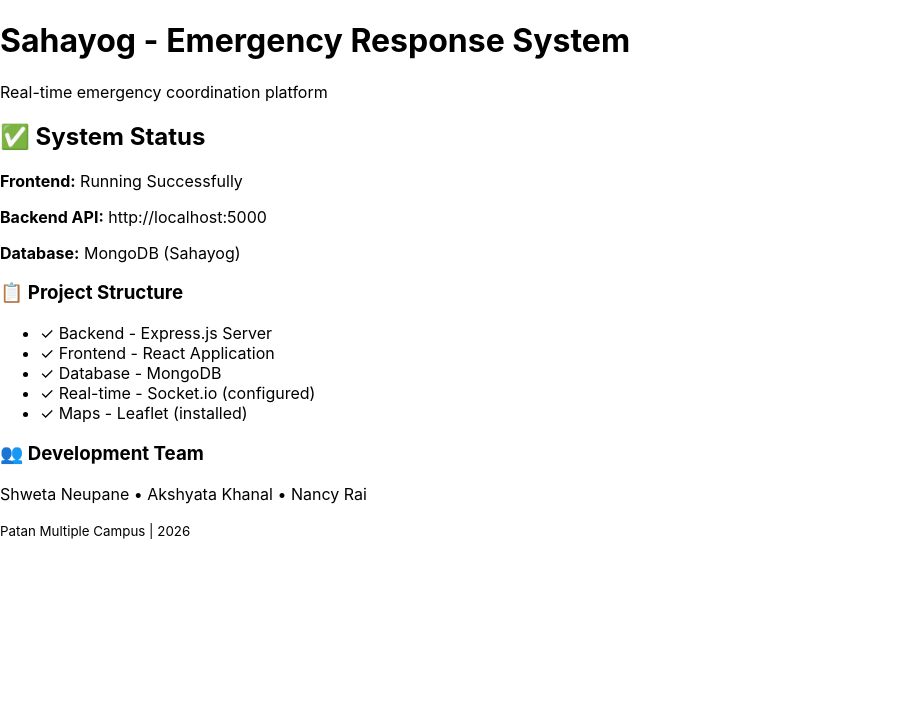
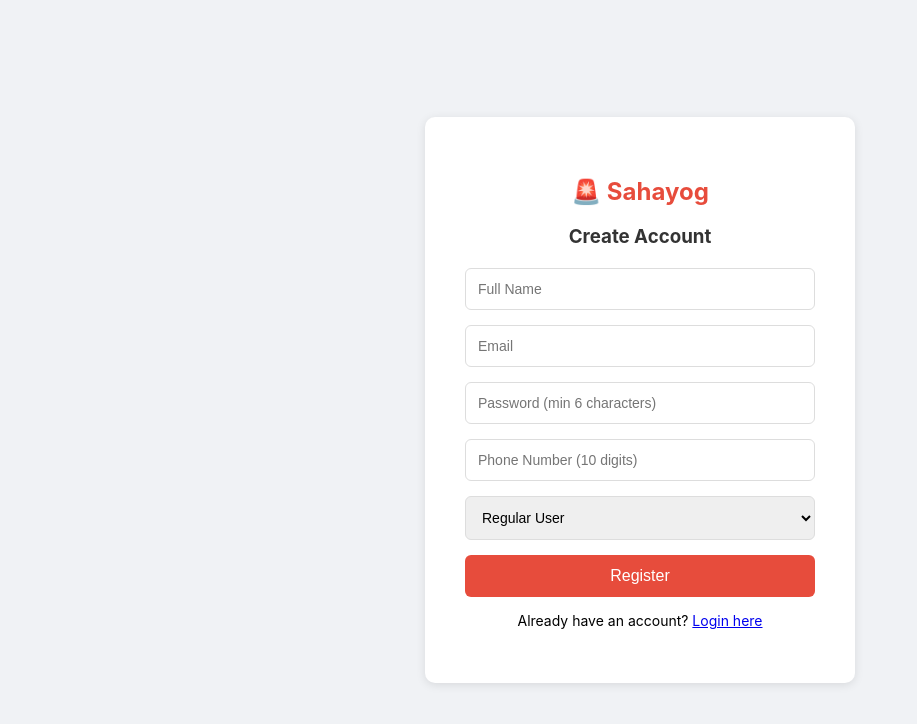
Before and after one commit to shh-we/Sahayog, a React (Create React App) app in the folder frontend/: page /register in a window 1280 px wide. Shown: the top 724 px of the page, without its empty margins (0-917 px from the left). Built offline with nearby package versions, Linux system fonts and the light colour scheme.

Commit message:
login and reg complete

```diff
--- a/frontend/package.json
+++ b/frontend/package.json
@@ -8,7 +8,7 @@
     "react": "^19.2.4",
     "react-dom": "^19.2.4",
     "react-leaflet": "^5.0.0",
-    "react-router-dom": "^7.13.1",
+    "react-router-dom": "^7.13.2",
     "react-scripts": "5.0.1",
     "socket.io-client": "^4.8.3"
   },
--- a/frontend/src/App.js
+++ b/frontend/src/App.js
@@ -1,38 +1,17 @@
+import React from 'react';
+import { BrowserRouter as Router, Routes, Route } from 'react-router-dom';
+import Login from './pages/Login';
+import Register from './pages/Register';
 
-  function App() {
+function App() {
   return (
-    <div className="App">
-      <header>
-        <h1> Sahayog - Emergency Response System</h1>
-        <p>Real-time emergency coordination platform</p>
-      </header>
-
-      <main>
-        <div className="status-card">
-          <h2>✅ System Status</h2>
-          <p><strong>Frontend:</strong> Running Successfully</p>
-          <p><strong>Backend API:</strong> http://localhost:5000</p>
-          <p><strong>Database:</strong> MongoDB (Sahayog)</p>
-        </div>
-
-        <div className="info-card">
-          <h3>📋 Project Structure </h3>
-          <ul>
-            <li>✓ Backend - Express.js Server</li>
-            <li>✓ Frontend - React Application</li>
-            <li>✓ Database - MongoDB</li>
-            <li>✓ Real-time - Socket.io (configured)</li>
-            <li>✓ Maps - Leaflet (installed)</li>
-          </ul>
-        </div>
-
-        <div className="team-card">
-          <h3>👥 Development Team</h3>
-          <p>Shweta Neupane • Akshyata Khanal • Nancy Rai</p>
-          <p><small>Patan Multiple Campus | 2026</small></p>
-        </div>
-      </main>
-    </div>
+    <Router>
+      <Routes>
+        <Route path="/" element={<Login />} />
+        <Route path="/login" element={<Login />} />
+        <Route path="/register" element={<Register />} />
+      </Routes>
+    </Router>
   );
 }
 
--- /dev/null
+++ b/frontend/src/pages/Login.js
@@ -0,0 +1,73 @@
+import React, { useState } from 'react';
+import axios from 'axios';
+import { useNavigate, Link } from 'react-router-dom';
+
+function Login() {
+  const [email, setEmail] = useState('');
+  const [password, setPassword] = useState('');
+  const [error, setError] = useState('');
+  const navigate = useNavigate();
+
+  const handleLogin = async (e) => {
+    e.preventDefault();
+    try {
+      const res = await axios.post('http://localhost:5000/api/auth/login', {
+        email,
+        password
+      });
+      localStorage.setItem('token', res.data.token);
+      localStorage.setItem('role', res.data.user.role);
+
+      if (res.data.user.role === 'admin') navigate('/admin');
+      else if (res.data.user.role === 'responder') navigate('/responder');
+      else navigate('/dashboard');
+    } catch (err) {
+      setError('Invalid email or password');
+    }
+  };
+
+  return (
+    <div style={styles.container}>
+      <div style={styles.box}>
+        <h2 style={styles.title}>🚨 Sahayog</h2>
+        <h3 style={styles.subtitle}>Login</h3>
+        {error && <p style={styles.error}>{error}</p>}
+        <form onSubmit={handleLogin}>
+          <input
+            style={styles.input}
+            type="email"
+            placeholder="Email"
+            value={email}
+            onChange={(e) => setEmail(e.target.value)}
+            required
+          />
+          <input
+            style={styles.input}
+            type="password"
+            placeholder="Password"
+            value={password}
+            onChange={(e) => setPassword(e.target.value)}
+            required
+          />
+          <button style={styles.button} type="submit">Login</button>
+        </form>
+        <p style={styles.link}>
+          Don't have an account? <Link to="/register">Register here</Link>
+        </p>
+      </div>
+    </div>
+  );
+}
+
+const styles = {
+  container: { display:'flex', justifyContent:'center', alignItems:'center', height:'100vh', backgroundColor:'#f0f2f5' },
+  box: { backgroundColor:'white', padding:'40px', borderRadius:'10px', boxShadow:'0 2px 10px rgba(0,0,0,0.1)', width:'350px' },
+  title: { textAlign:'center', color:'#e74c3c', marginBottom:'5px' },
+  subtitle: { textAlign:'center', color:'#333', marginBottom:'20px' },
+  input: { width:'100%', padding:'12px', marginBottom:'15px', borderRadius:'6px', border:'1px solid #ddd', fontSize:'14px', boxSizing:'border-box' },
+  button: { width:'100%', padding:'12px', backgroundColor:'#e74c3c', color:'white', border:'none', borderRadius:'6px', fontSize:'16px', cursor:'pointer' },
+  error: { color:'red', textAlign:'center', marginBottom:'10px' },
+  link: { textAlign:'center', marginTop:'15px', fontSize:'14px' }
+};
+
+export default Login;
--- /dev/null
+++ b/frontend/src/pages/Register.js
@@ -0,0 +1,135 @@
+import React, { useState } from 'react';
+import axios from 'axios';
+import { useNavigate, Link } from 'react-router-dom';
+
+function Register() {
+  const [formData, setFormData] = useState({
+    name: '',
+    email: '',
+    password: '',
+    phone: '',
+    role: 'user',
+    skills: []
+  });
+  const [error, setError] = useState('');
+  const [success, setSuccess] = useState('');
+  const navigate = useNavigate();
+
+  const handleChange = (e) => {
+    setFormData({ ...formData, [e.target.name]: e.target.value });
+  };
+
+  const handleSkillChange = (skill) => {
+    const updatedSkills = formData.skills.includes(skill)
+      ? formData.skills.filter(s => s !== skill)
+      : [...formData.skills, skill];
+    setFormData({ ...formData, skills: updatedSkills });
+  };
+
+  const handleSubmit = async (e) => {
+    e.preventDefault();
+    try {
+      await axios.post('http://localhost:5000/api/auth/register', formData);
+      setSuccess('Registration successful! Redirecting to login...');
+      setTimeout(() => navigate('/login'), 2000);
+    } catch (err) {
+      setError(err.response?.data?.message || 'Registration failed');
+    }
+  };
+
+  return (
+    <div style={styles.container}>
+      <div style={styles.box}>
+        <h2 style={styles.title}>🚨 Sahayog</h2>
+        <h3 style={styles.subtitle}>Create Account</h3>
+        {error && <p style={styles.error}>{error}</p>}
+        {success && <p style={styles.success}>{success}</p>}
+        <form onSubmit={handleSubmit}>
+          <input
+            style={styles.input}
+            type="text"
+            name="name"
+            placeholder="Full Name"
+            value={formData.name}
+            onChange={handleChange}
+            required
+          />
+          <input
+            style={styles.input}
+            type="email"
+            name="email"
+            placeholder="Email"
+            value={formData.email}
+            onChange={handleChange}
+            required
+          />
+          <input
+            style={styles.input}
+            type="password"
+            name="password"
+            placeholder="Password (min 6 characters)"
+            value={formData.password}
+            onChange={handleChange}
+            required
+          />
+          <input
+            style={styles.input}
+            type="text"
+            name="phone"
+            placeholder="Phone Number (10 digits)"
+            value={formData.phone}
+            onChange={handleChange}
+            required
+          />
+          <select
+            style={styles.input}
+            name="role"
+            value={formData.role}
+            onChange={handleChange}
+          >
+            <option value="user">Regular User</option>
+            <option value="responder">Responder</option>
+          </select>
+
+          {formData.role === 'responder' && (
+            <div style={styles.skillsBox}>
+              <p style={styles.skillsTitle}>Select Your Skills:</p>
+              {['medical', 'fire', 'security', 'general'].map(skill => (
+                <label key={skill} style={styles.skillLabel}>
+                  <input
+                    type="checkbox"
+                    checked={formData.skills.includes(skill)}
+                    onChange={() => handleSkillChange(skill)}
+                  />
+                  {' '}{skill.charAt(0).toUpperCase() + skill.slice(1)}
+                </label>
+              ))}
+            </div>
+          )}
+
+          <button style={styles.button} type="submit">Register</button>
+        </form>
+        <p style={styles.link}>
+          Already have an account? <Link to="/login">Login here</Link>
+        </p>
+      </div>
+    </div>
+  );
+}
+
+const styles = {
+  container: { display:'flex', justifyContent:'center', alignItems:'center', minHeight:'100vh', backgroundColor:'#f0f2f5' },
+  box: { backgroundColor:'white', padding:'40px', borderRadius:'10px', boxShadow:'0 2px 10px rgba(0,0,0,0.1)', width:'350px' },
+  title: { textAlign:'center', color:'#e74c3c', marginBottom:'5px' },
+  subtitle: { textAlign:'center', color:'#333', marginBottom:'20px' },
+  input: { width:'100%', padding:'12px', marginBottom:'15px', borderRadius:'6px', border:'1px solid #ddd', fontSize:'14px', boxSizing:'border-box' },
+  button: { width:'100%', padding:'12px', backgroundColor:'#e74c3c', color:'white', border:'none', borderRadius:'6px', fontSize:'16px', cursor:'pointer' },
+  error: { color:'red', textAlign:'center', marginBottom:'10px' },
+  success: { color:'green', textAlign:'center', marginBottom:'10px' },
+  link: { textAlign:'center', marginTop:'15px', fontSize:'14px' },
+  skillsBox: { backgroundColor:'#f8f8f8', padding:'10px', borderRadius:'6px', marginBottom:'15px' },
+  skillsTitle: { fontWeight:'bold', marginBottom:'8px', fontSize:'14px' },
+  skillLabel: { display:'block', marginBottom:'5px', fontSize:'14px', cursor:'pointer' }
+};
+
+export default Register;
```
Also changed, not shown: 1 other file (tests, documents, lock files or other folders).
